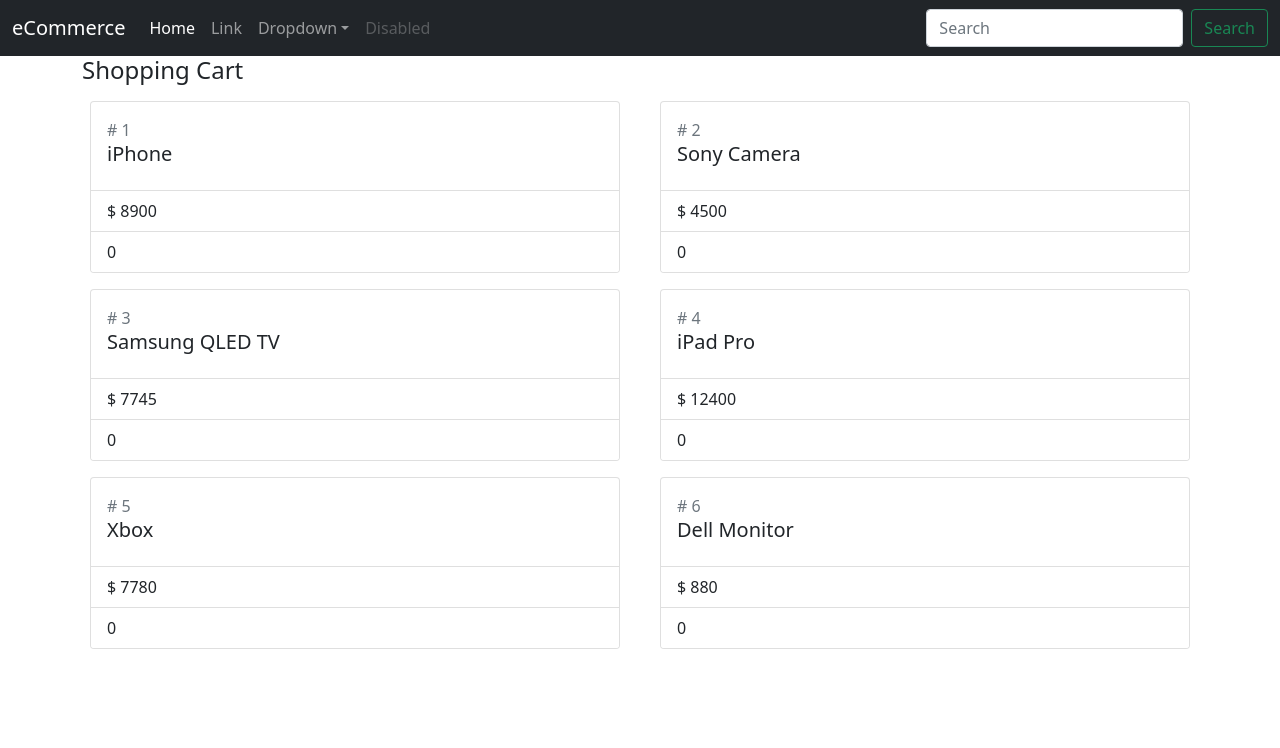
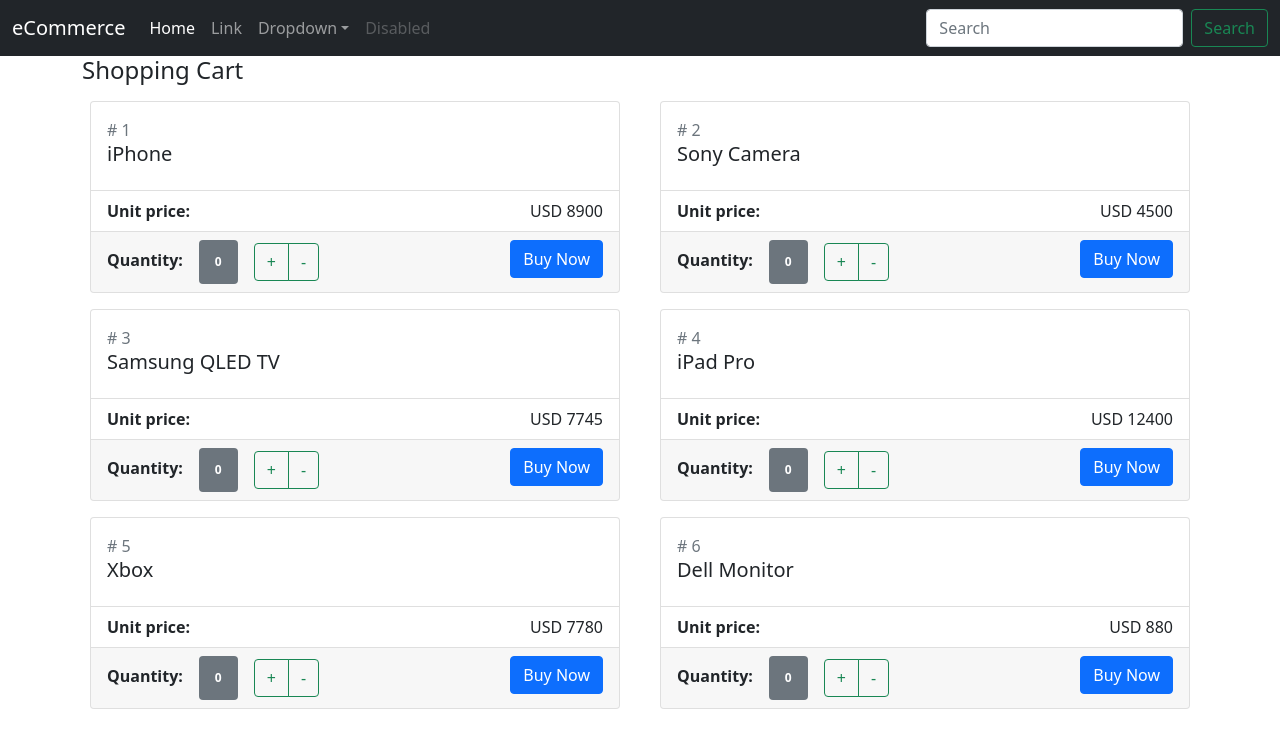
Before and after one commit to ktsuda/react-sample, a React (Create React App) app: page / in a window 1280 px wide. Shown: the top 748 px of the page. Built offline with nearby package versions, Linux system fonts and the light colour scheme.

Commit message:
Render child components.

```diff
--- a/src/Product.jsx
+++ b/src/Product.jsx
@@ -14,9 +14,22 @@
             <h5 className="card-ttile">{this.state.product.productName}</h5>
           </div>
           <ul className="list-group list-group-flush">
-            <li className="list-group-item">$ {this.state.product.price}</li>
-            <li className="list-group-item">{this.state.product.quantity}</li>
+            <li className="list-group-item">
+              <span className="float-start fw-bold">Unit price:</span>
+              <span className="float-end">USD {this.state.product.price}</span>
+            </li>
           </ul>
+          <div className="card-footer">
+            <div className="float-start">
+              <span className="fw-bold me-3">Quantity:</span>
+              <span className="badge bg-secondary p-3 me-3">{this.state.product.quantity}</span>
+              <div className="btn-group">
+                <button className="btn btn-outline-success">+</button>
+                <button className="btn btn-outline-success">-</button>
+              </div>
+            </div>
+            <div className="float-end">{this.props.children}</div>
+          </div>
         </div>
       </div>
     )
--- a/src/ShoppingCart.jsx
+++ b/src/ShoppingCart.jsx
@@ -19,7 +19,10 @@
         <h4>Shopping Cart</h4>
         <div className="row">
           {this.state.products.map((prod) => {
-            return <Product key={prod.id} product={prod} />
+            return (
+              <Product key={prod.id} product={prod}>
+                <button className="btn btn-primary">Buy Now</button>
+              </Product>)
           })}
         </div>
       </div>
```
